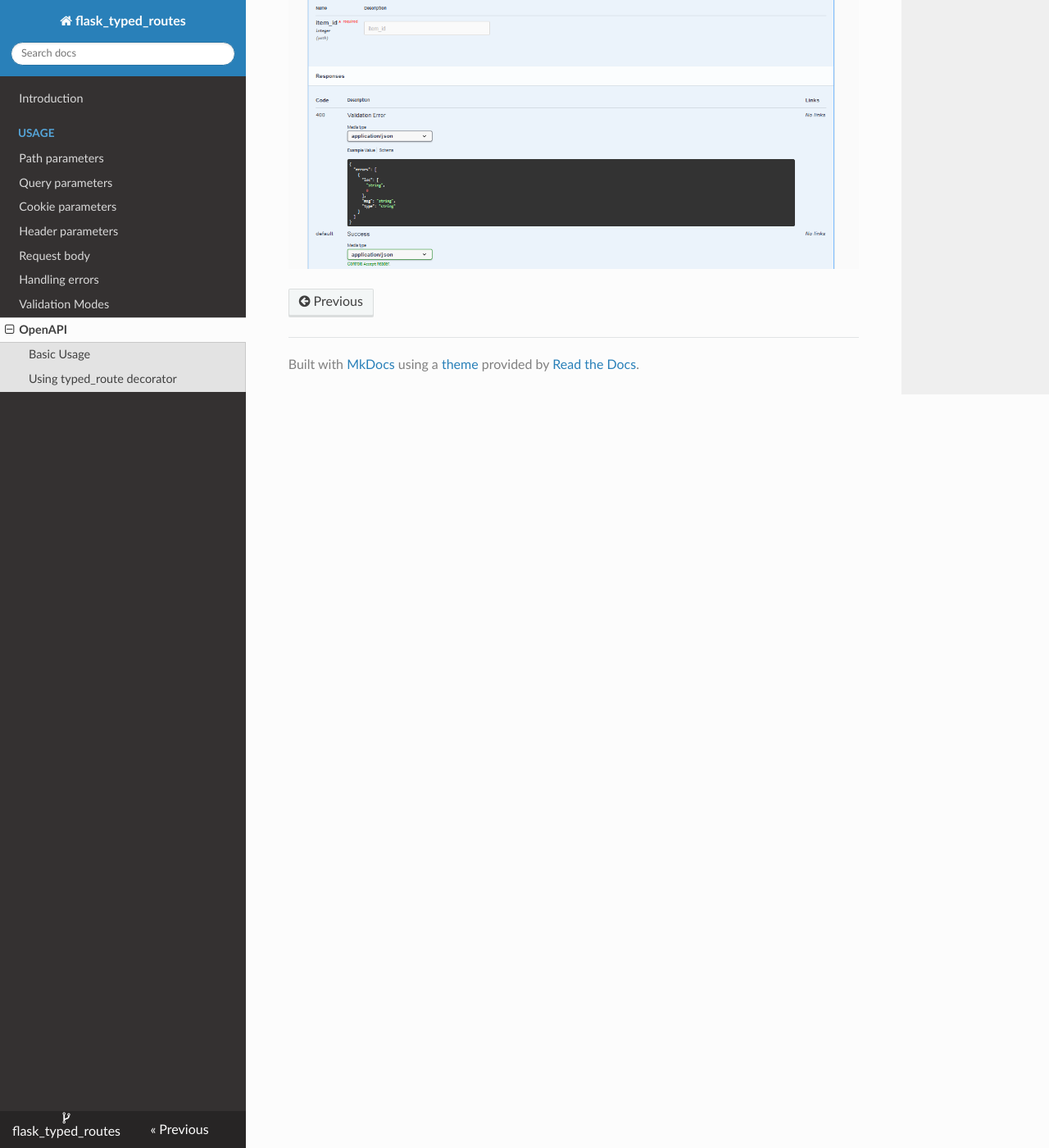
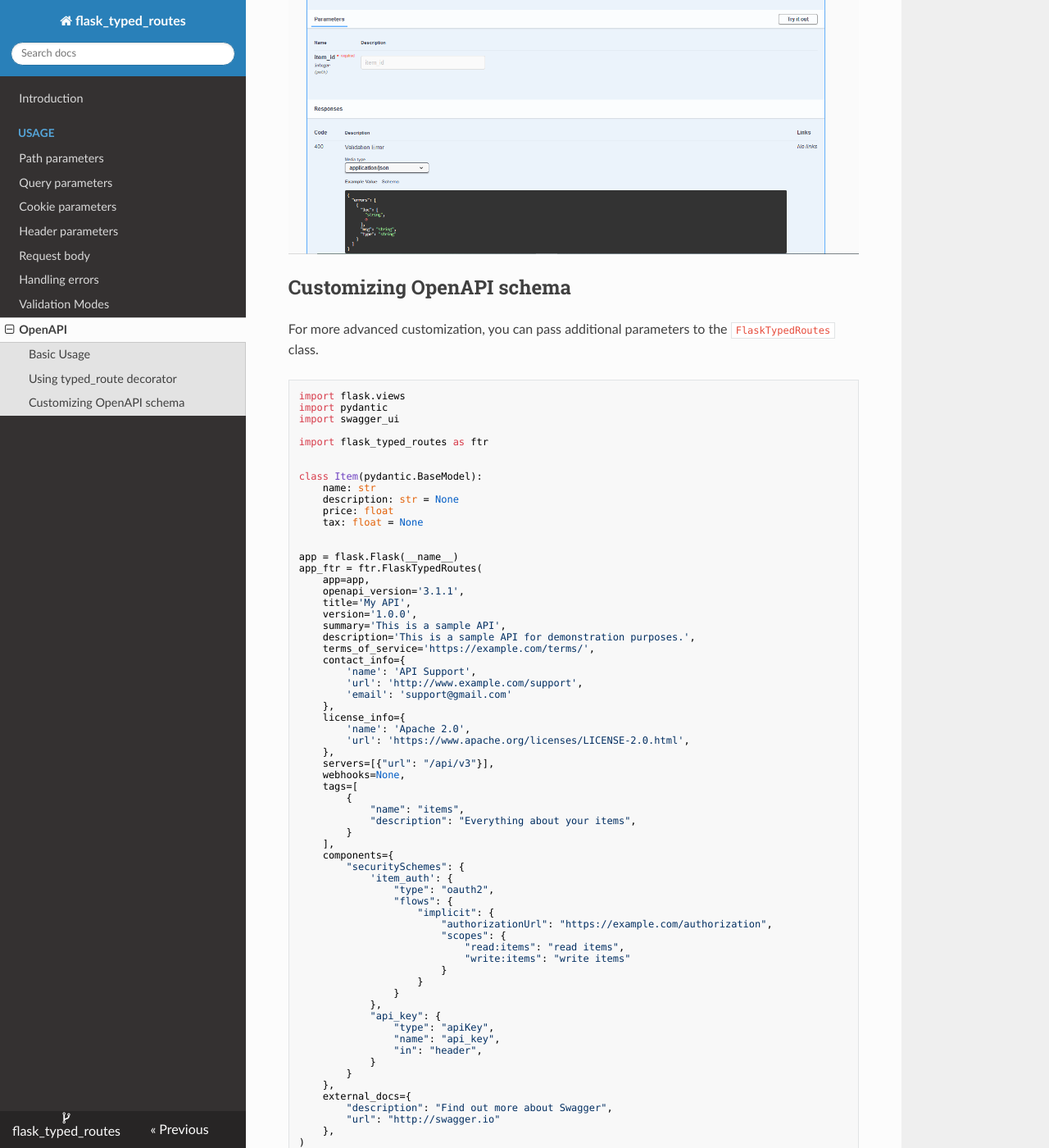
Before and after one commit to rmoralespp/flask_typed_routes, an MkDocs documentation site: the page built from docs/openapi.md, in a window 1280 px wide and 1400 px high, scrolled down 2607 px. Shown: the whole window at 82% size. Built offline with MkDocs 1.6.1, drawn with Linux system fonts in a browser that asks for light colours; nearby versions of some CDN libraries; some of the changed text lies outside the part shown.

````diff
--- a/docs/index.md
+++ b/docs/index.md
@@ -51,12 +52,11 @@ import pydantic
 app = flask.Flask(__name__)
 ftr.FlaskTypedRoutes(app)
 
-Skip = pydantic.NonNegativeInt  # custom Pydantic type
-Limit = t.Annotated[int, at.Ge(1), at.Le(100)]  # custom Annotated type
-
+Skip = pydantic.NonNegativeInt # custom Pydantic type
+Limit = t.Annotated[int, at.Ge(1), at.Le(100)] # custom Annotated type
 
 @app.get('/items/<user>/')
-def get_items(user: str, skip: Skip = 0, limit: Limit = 10):
+def read_items(user: str, skip: Skip = 0, limit: Limit = 10):
     # Parameters not included in the "path" are automatically treated as "query" parameters.
     data = {
         'user': user,
@@ -109,9 +109,9 @@ You can also use Pydantic models to validate request data in Flask routes.
 Now let's update the `items.py` file with:
 
 ```python
+import pydantic
 import flask
 import flask_typed_routes as ftr
-import pydantic
 
 app = flask.Flask(__name__)
 ftr.FlaskTypedRoutes(app)
@@ -149,7 +149,7 @@ blp = flask.Blueprint('items', __name__, url_prefix='/v2')
 
 
 @blp.get('/items/')
-def get_items_v2(skip: int = 0, limit: int = 10, country: str = 'US'):
+def read_items(skip: int = 0, limit: int = 10, country: str = 'US'):
     data = {'skip': skip, 'limit': limit, 'country': country}
     return flask.jsonify(data)
 
@@ -200,42 +200,52 @@ pip install swagger-ui-py  # ignore if already installed
 ```
 
 ```python
-import typing
-
 import flask
 import pydantic
 import swagger_ui
+
 import flask_typed_routes as ftr
 
 app = flask.Flask(__name__)
-app_ftr = ftr.FlaskTypedRoutes(app, exclude_doc_url_prefix='/api/doc', title="Items API", openapi_version='3.1.1')
-swagger_ui.api_doc(app, config=app_ftr.openapi_schema, url_prefix='/api/doc')
+app_ftr = ftr.FlaskTypedRoutes(app)
+swagger_ui.api_doc(app, config_rel_url=app_ftr.openapi_url_json, url_prefix=app_ftr.openapi_url_prefix)
 
 
 class Item(pydantic.BaseModel):
     name: str
+    description: str = None
     price: float
-    status: typing.Literal['reserved', 'available']
 
 
-@app.get("/items/<user_id>/")
-def read_items(user_id: int, status: typing.Literal['reserved', 'available'] = 'available'):
-    result = {"user_id": user_id, "status": status}
-    return flask.jsonify(result)
+@app.get('/items/<user>/')
+def read_items(user: str, skip: int = 0, limit: int = 10):
+    data = {'user': user, 'skip': skip, 'limit': limit}
+    return flask.jsonify(data)
 
 
-@app.put("/items/<user_id>")
+@app.post('/items/')
+def create_item(item: Item):
+    return flask.jsonify(item.model_dump())
+
+
+@app.put('/items/<item_id>/')
 def update_item(item_id: int, item: Item):
-    result = {"item_id": item_id, "item_name": item.name, "item_price": item.price}
-    return flask.jsonify(result)
+    return flask.jsonify({'item_id': item_id, **item.model_dump()})
+
+
+@app.delete('/items/<item_id>/')
+def remove_item(item_id: int):
+    return flask.jsonify({'item_id': item_id})
 ```
 
-Open your browser and go to `http://127.0.0.1:5000/api/doc/`
+Open your browser and go to `http://127.0.0.1:5000/docs/`
+
+![OpenApi Example](./images/openapi1.png)
+
+**Create item** endpoint:
+
+![OpenApi Example](./images/openapi2.png)
 
 **Read Items** endpoint:
 
-![OpenApi Example](./openapi_example0.png)
-
-**Update Item** endpoint:
-
-![OpenApi Example](./openapi_example01.png)
+![OpenApi Example](./images/openapi3.png)
--- a/docs/openapi.md
+++ b/docs/openapi.md
@@ -16,7 +16,10 @@ configuration fields. These can be used to fully customize the application's sch
 requirements.
 
 !!! note
-    Can be accessed through the `openapi_schema` attribute of the `FlaskTypedRoutes` instance.
+    The OpenAPI schema is generated automatically when the application is run.
+    You can customize the URL for serving the OpenAPI schema by configuring the `openapi_url_prefix`
+    and `openapi_url_json` params in the `FlaskTypedRoutes` class.
+
 
 ## Basic Usage
 
@@ -28,32 +31,27 @@ pip install swagger-ui-py  # ignore if already installed
 ```
 
 ```python
-import flask.views
+import flask
 import pydantic
 import swagger_ui
 
 import flask_typed_routes as ftr
 
 app = flask.Flask(__name__)
-app_ftr = ftr.FlaskTypedRoutes(app, exclude_doc_url_prefix='/api/doc')
-swagger_ui.api_doc(app, config=app_ftr.openapi_schema, url_prefix='/api/doc')
+app_ftr = ftr.FlaskTypedRoutes(app)
+swagger_ui.api_doc(app, config_rel_url=app_ftr.openapi_url_json, url_prefix=app_ftr.openapi_url_prefix)
 
 
 class Item(pydantic.BaseModel):
     name: str
+    description: str = None
     price: float
-    description: str = None
-    tax: float = None
 
 
-@app.get('/items/')
-def get_items(skip: int = 0, limit: int = 100):
-    return flask.jsonify({'skip': skip, 'limit': limit})
-
-
-@app.get('/items/<item_id>/')
-def read_item(item_id: int):
-    return flask.jsonify({'item_id': item_id})
+@app.get('/items/<user>/')
+def read_items(user: str, skip: int = 0, limit: int = 10):
+    data = {'user': user, 'skip': skip, 'limit': limit}
+    return flask.jsonify(data)
 
 
 @app.post('/items/')
@@ -64,12 +62,17 @@ def create_item(item: Item):
 @app.put('/items/<item_id>/')
 def update_item(item_id: int, item: Item):
     return flask.jsonify({'item_id': item_id, **item.model_dump()})
+
+
+@app.delete('/items/<item_id>/')
+def remove_item(item_id: int):
+    return flask.jsonify({'item_id': item_id})
 ```
 
-In this example if you run the application and navigate to `http://127.0.0.1:5000/api/doc`, you will see the
+In this example if you run the application and navigate to `http://127.0.0.1:5000/docs`, you will see the
 documentation generated by the `swagger-ui-py` library using the OpenApi schema generated by `flask_typed_routes`.
 
-![OpenApi Example](./openapi_example1.png)
+![OpenApi Example](./images/openapi1.png)
 
 ## Using `typed_route` decorator
 
@@ -82,8 +85,12 @@ import swagger_ui
 import flask_typed_routes as ftr
 
 app = flask.Flask(__name__)
-app_ftr = ftr.FlaskTypedRoutes(app, exclude_doc_url_prefix='/api/doc')
-swagger_ui.api_doc(app, config=app_ftr.openapi_schema, url_prefix='/api/doc')
+app_ftr = ftr.FlaskTypedRoutes(app)
+swagger_ui.api_doc(
+    app,
+    config_rel_url=app_ftr.openapi_url_json,
+    url_prefix=app_ftr.openapi_url_prefix,
+)
 
 
 @app.get('/items/<item_id>/')
@@ -96,4 +103,108 @@ def get_item(item_id: int):
     return flask.jsonify({'item_id': item_id})
 ```
 
-![OpenApi Example](./openapi_example2.png)
+![OpenApi Example](./images/openapi4.png)
+
+## Customizing OpenAPI schema
+
+For more advanced customization, you can pass additional parameters to the `FlaskTypedRoutes` class.
+
+```python
+import flask.views
+import pydantic
+import swagger_ui
+
+import flask_typed_routes as ftr
+
+
+class Item(pydantic.BaseModel):
+    name: str
+    description: str = None
+    price: float
+    tax: float = None
+
+
+app = flask.Flask(__name__)
+app_ftr = ftr.FlaskTypedRoutes(
+    app=app,
+    openapi_version='3.1.1',
+    title='My API',
+    version='1.0.0',
+    summary='This is a sample API',
+    description='This is a sample API for demonstration purposes.',
+    terms_of_service='https://example.com/terms/',
+    contact_info={
+        'name': 'API Support',
+        'url': 'http://www.example.com/support',
+        'email': 'support@gmail.com'
+    },
+    license_info={
+        'name': 'Apache 2.0',
+        'url': 'https://www.apache.org/licenses/LICENSE-2.0.html',
+    },
+    servers=[{"url": "/api/v3"}],
+    webhooks=None,
+    tags=[
+        {
+            "name": "items",
+            "description": "Everything about your items",
+        }
+    ],
+    components={
+        "securitySchemes": {
+            'item_auth': {
+                "type": "oauth2",
+                "flows": {
+                    "implicit": {
+                        "authorizationUrl": "https://example.com/authorization",
+                        "scopes": {
+                            "read:items": "read items",
+                            "write:items": "write items"
+                        }
+                    }
+                }
+            },
+            "api_key": {
+                "type": "apiKey",
+                "name": "api_key",
+                "in": "header",
+            }
+        }
+    },
+    external_docs={
+        "description": "Find out more about Swagger",
+        "url": "http://swagger.io"
+    },
+)
+swagger_ui.api_doc(
+    app,
+    config_rel_url=app_ftr.openapi_url_json,
+    url_prefix=app_ftr.openapi_url_prefix,
+)
+
+
+@app.get('/items/<item_id>/')
+@ftr.typed_route(
+    200,
+    tags=['items'],
+    summary='Get an item',
+    description='Get an item by ID',
+    security=[{'item_auth': ['read:items']}, {'api_key': []}]
+)
+def read_item(item_id: int):
+    return flask.jsonify({'item_id': item_id})
+
+
+@app.put('/items/<item_id>/')
+@ftr.typed_route(
+    202,
+    tags=['items'],
+    summary='Update an item',
+    description='Update an item by ID',
+    security=[{'item_auth': ['write:items']}]
+)
+def update_item(item_id: int, item: Item):
+    return flask.jsonify({'item_id': item_id, **item.model_dump()})
+```
+
+![OpenApi Example](./images/openapi5.png)
````
Also changed, not shown: other parts of docs/index.md (+5 -4 lines), README.md (+32 -22 lines), docs/images/openapi1.png (added), docs/images/openapi2.png (added), docs/images/openapi3.png (added), docs/images/openapi4.png (added), docs/images/openapi5.png (added), docs/openapi_example0.png (deleted), docs/openapi_example01.png (deleted), docs/openapi_example1.png (deleted), docs/openapi_example2.png (deleted), 6 other files.
